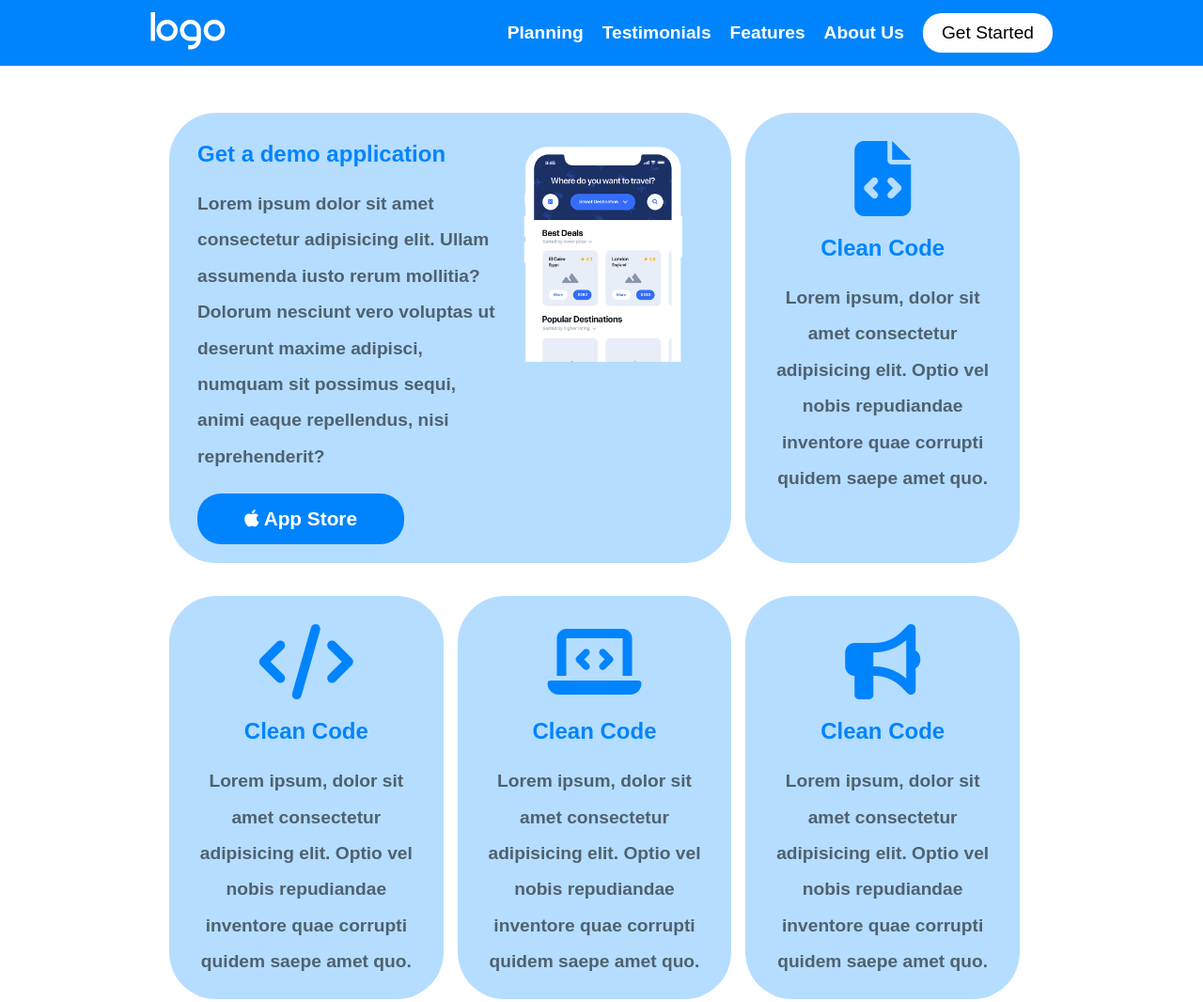
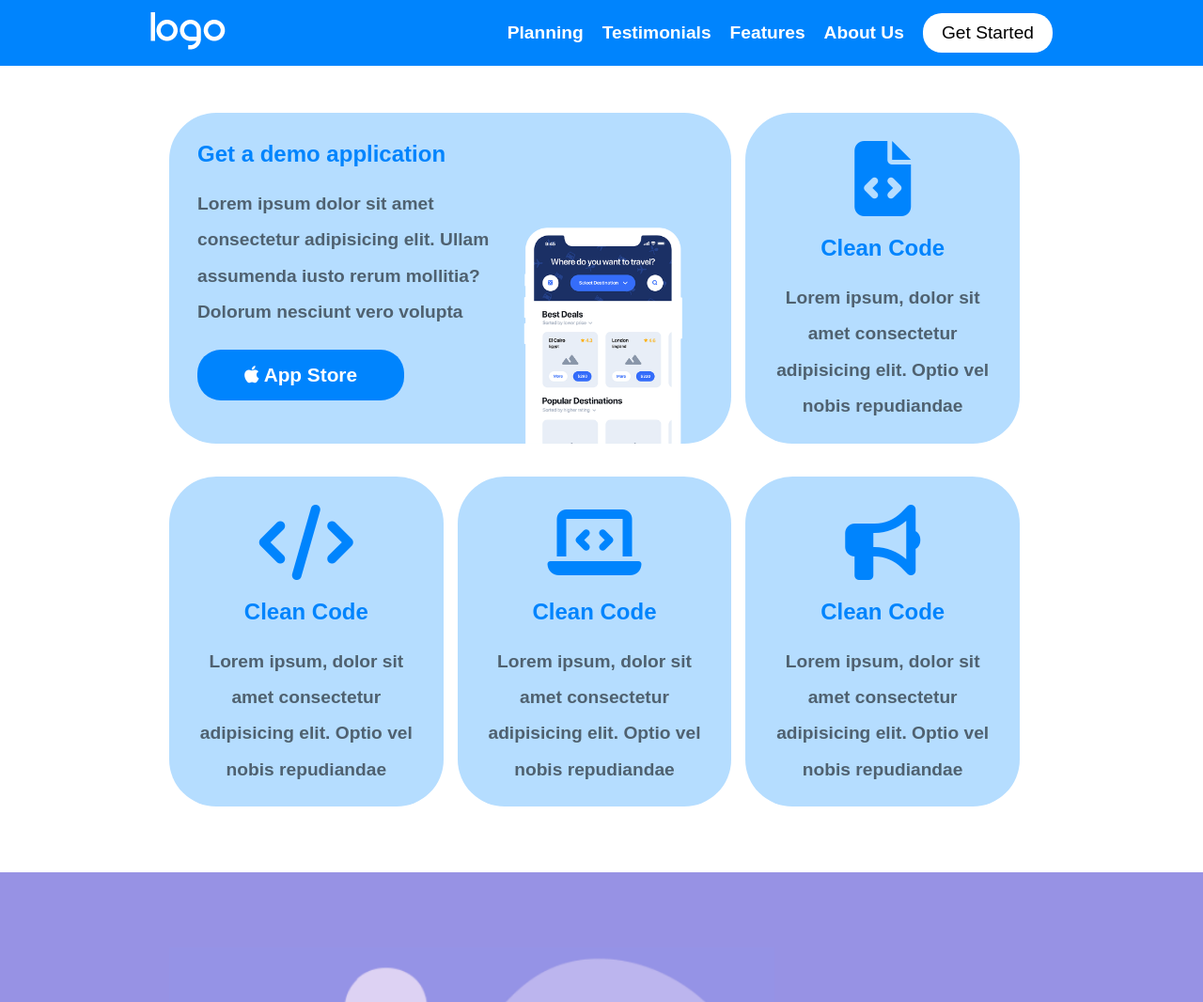
Before and after one commit to DomenicoLucarelli/htmlcss-responsive-layout, a plain HTML site: page index.html in a window 1280 px wide. Shown: the top 1066 px of the page at 94% size. Drawn offline with Linux system fonts and the light colour scheme.

Commit message:
fix : img in card1

```diff
--- a/index.html
+++ b/index.html
@@ -46,7 +46,7 @@
             <div class="text">
                 <h2>Get a demo application</h2>
 
-                <p>Lorem ipsum dolor sit amet consectetur adipisicing elit. Ullam assumenda iusto rerum mollitia? Dolorum nesciunt vero voluptas ut deserunt maxime adipisci, numquam sit possimus sequi, animi eaque repellendus, nisi reprehenderit?</p>
+                <p>Lorem ipsum dolor sit amet consectetur adipisicing elit. Ullam assumenda iusto rerum mollitia? Dolorum nesciunt vero volupta</p>
 
                 <button><i class="fa-brands fa-apple"></i> <span>App Store</span></button>
             </div>
@@ -60,28 +60,28 @@
 
             <h2>Clean Code</h2>
 
-            <p>Lorem ipsum, dolor sit amet consectetur adipisicing elit. Optio vel nobis repudiandae inventore quae corrupti quidem saepe amet quo.</p>
+            <p>Lorem ipsum, dolor sit amet consectetur adipisicing elit. Optio vel nobis repudiandae </p>
         </div>
         <div class="card card2">
             <i class="fa-solid fa-code"></i>
 
             <h2>Clean Code</h2>
 
-            <p>Lorem ipsum, dolor sit amet consectetur adipisicing elit. Optio vel nobis repudiandae inventore quae corrupti quidem saepe amet quo.</p>
+            <p>Lorem ipsum, dolor sit amet consectetur adipisicing elit. Optio vel nobis repudiandae </p>
         </div>
         <div class="card card2">
             <i class="fa-solid fa-laptop-code"></i>
 
             <h2>Clean Code</h2>
 
-            <p>Lorem ipsum, dolor sit amet consectetur adipisicing elit. Optio vel nobis repudiandae inventore quae corrupti quidem saepe amet quo.</p>
+            <p>Lorem ipsum, dolor sit amet consectetur adipisicing elit. Optio vel nobis repudiandae </p>
         </div>
         <div class="card card2">
             <i class="fa-solid fa-bullhorn"></i>
 
             <h2>Clean Code</h2>
 
-            <p>Lorem ipsum, dolor sit amet consectetur adipisicing elit. Optio vel nobis repudiandae inventore quae corrupti quidem saepe amet quo.</p>
+            <p>Lorem ipsum, dolor sit amet consectetur adipisicing elit. Optio vel nobis repudiandae </p>
         </div>
     </div>
 
--- a/style.css
+++ b/style.css
@@ -572,6 +572,7 @@ padding: 50px 40px;
 
         .card1 .img{
             width: 40%;
+            align-self: flex-end;
         }
 
         .card1 .text p{
```
